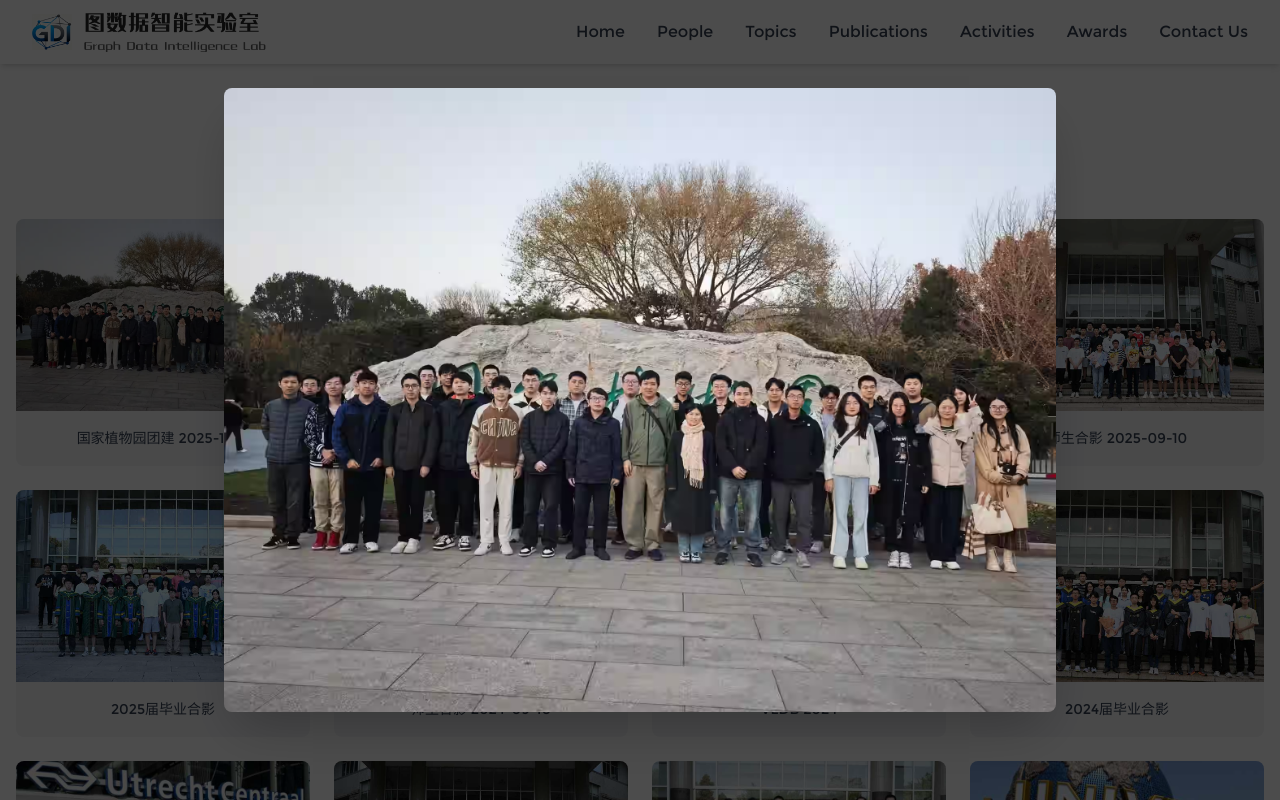
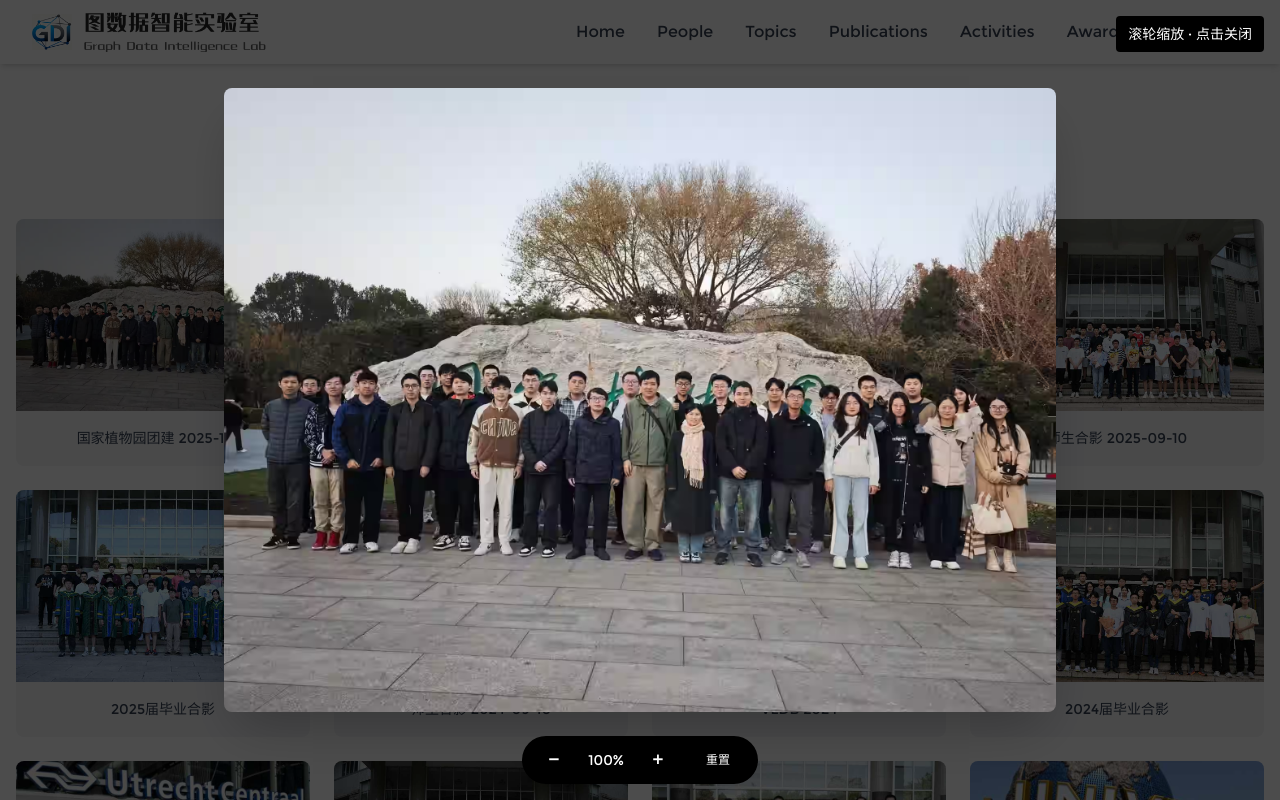
Before and after one commit to zjjyyyk/gdilab, a Next.js app: page /activities in a window 1280 px wide. Both pictures are taken after a click on the element 163 px from the left and 315 px from the top of the page. Shown: the top 800 px of the page. Built offline with nearby package versions, Linux system fonts and the light colour scheme.

Commit message:
移动端的图片放大逻辑优化

```diff
--- a/components/ImageModal.tsx
+++ b/components/ImageModal.tsx
@@ -11,21 +11,7 @@ interface ImageModalProps {
 }
 
 export default function ImageModal({ isOpen, onClose, imagePath, alt = '' }: ImageModalProps) {
-  const [isMobile, setIsMobile] = useState(false)
-
-  useEffect(() => {
-    // 检测是否为移动端
-    const checkMobile = () => {
-      setIsMobile(window.innerWidth < 768)
-    }
-
-    checkMobile()
-    window.addEventListener('resize', checkMobile)
-
-    return () => {
-      window.removeEventListener('resize', checkMobile)
-    }
-  }, [])
+  const [scale, setScale] = useState(1)
 
   useEffect(() => {
     // 阻止背景滚动
@@ -33,6 +19,8 @@ export default function ImageModal({ isOpen, onClose, imagePath, alt = '' }: Ima
       const scrollbarWidth = window.innerWidth - document.documentElement.clientWidth
       document.body.style.overflow = 'hidden'
       document.body.style.paddingRight = `${scrollbarWidth}px`
+      // 重置缩放
+      setScale(1)
     } else {
       document.body.style.overflow = ''
       document.body.style.paddingRight = ''
@@ -46,64 +34,85 @@ export default function ImageModal({ isOpen, onClose, imagePath, alt = '' }: Ima
 
   if (!isOpen) return null
 
-  // 移动端：使用可缩放的图片查看器
-  if (isMobile) {
+  // 鼠标滚轮缩放
+  const handleWheel = (e: React.WheelEvent) => {
+    e.preventDefault()
+    e.stopPropagation()
+
+    const delta = e.deltaY * -0.01
+    const newScale = Math.min(Math.max(0.5, scale + delta), 5)
+    setScale(newScale)
+  }
+
   return (
     <div
-        className="fixed inset-0 z-50 overflow-hidden bg-black"
+      className="fixed inset-0 z-50 overflow-y-auto flex items-center justify-center"
+      style={{
+        backgroundColor: 'rgba(0, 0, 0, 0.7)'
+      }}
       onClick={onClose}
+      onWheel={handleWheel}
     >
-        <div className="absolute top-4 right-4 z-10 text-white text-sm bg-black bg-opacity-50 px-3 py-2 rounded">
-          点击关闭
+      {/* 提示文字 */}
+      <div className="absolute top-4 right-4 z-10 text-white text-xs sm:text-sm bg-black bg-opacity-50 px-3 py-2 rounded pointer-events-none">
+        <span className="hidden sm:inline">滚轮缩放 · </span>点击关闭
       </div>
+
+      {/* 图片容器 */}
       <div
-          className="w-full h-full overflow-auto"
+        className="relative select-none my-auto"
         style={{
-            WebkitOverflowScrolling: 'touch',
-            touchAction: 'pan-x pan-y pinch-zoom'
+          transform: `scale(${scale})`,
+          transition: 'transform 0.1s ease-out'
         }}
         onClick={(e) => e.stopPropagation()}
       >
         <img
           src={getAssetPath(imagePath)}
           alt={alt}
-            className="min-w-full min-h-full object-contain"
+          className="rounded-lg shadow-2xl"
           style={{
-              touchAction: 'pan-x pan-y pinch-zoom',
-              maxWidth: 'none'
+            width: '65vw',
+            maxWidth: '1200px',
+            height: 'auto'
           }}
+          draggable={false}
         />
+      </div>
+
+      {/* 缩放控制条 */}
+      <div className="absolute bottom-4 left-1/2 transform -translate-x-1/2 bg-black bg-opacity-50 px-4 py-2 rounded-full flex items-center gap-3">
+        <button
+          onClick={(e) => {
+            e.stopPropagation()
+            setScale(Math.max(0.5, scale - 0.2))
+          }}
+          className="text-white text-xl w-8 h-8 flex items-center justify-center hover:bg-white hover:bg-opacity-20 rounded"
+        >
+          −
+        </button>
+        <span className="text-white text-sm min-w-[3rem] text-center">
+          {Math.round(scale * 100)}%
+        </span>
+        <button
+          onClick={(e) => {
+            e.stopPropagation()
+            setScale(Math.min(5, scale + 0.2))
+          }}
+          className="text-white text-xl w-8 h-8 flex items-center justify-center hover:bg-white hover:bg-opacity-20 rounded"
+        >
+          +
+        </button>
+        <button
+          onClick={(e) => {
+            e.stopPropagation()
+            setScale(1)
+          }}
+          className="text-white text-xs ml-2 px-3 py-1 hover:bg-white hover:bg-opacity-20 rounded"
+        >
+          重置
+        </button>
       </div>
     </div>
   )
 }
-
-  // 桌面端：固定65%宽度
-  return (
-    <div
-      className="fixed inset-0 z-50 overflow-y-auto"
-      onClick={onClose}
-      style={{
-        cursor: 'pointer',
-        backgroundColor: 'rgba(0, 0, 0, 0.7)'
-      }}
-      onWheel={(e) => {
-        // 阻止滚动事件冒泡到背景
-        e.stopPropagation()
-      }}
-    >
-      {/* 内部滚动容器 */}
-      <div className="min-h-screen flex items-center justify-center p-4">
-        <div className="my-auto">
-          <img
-            src={getAssetPath(imagePath)}
-            alt={alt}
-            className="rounded-lg shadow-2xl"
-            style={{ width: '65vw' }}
-            onClick={(e) => e.stopPropagation()}
-          />
-        </div>
-      </div>
-    </div>
-  )
-}
```
Lines whose indentation alone changed are shown as unchanged.
